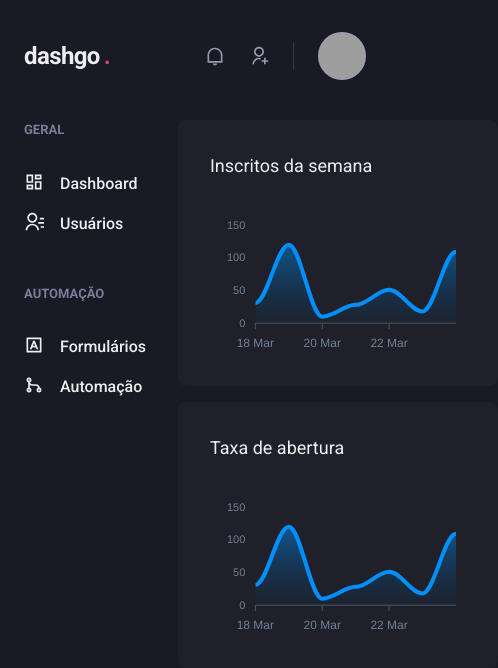
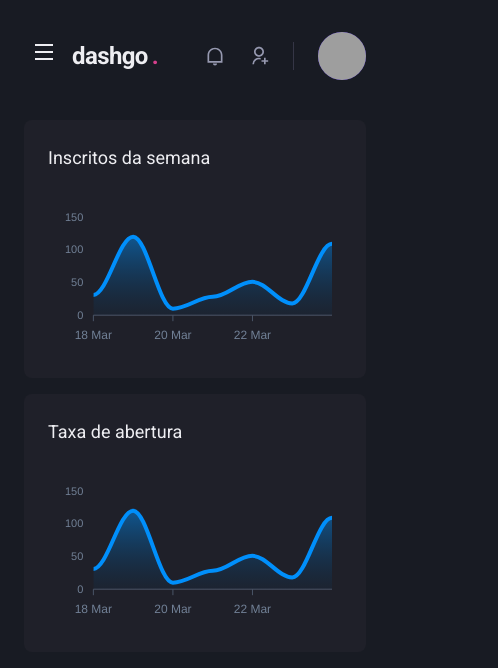
Before and after one commit to GiovanniBussola/dashgo, a Next.js app: page /dashboard in a window 390 px wide. Shown: the top 668 px of the page, 498 px wide, since content can reach past the window. Built offline with nearby package versions, Linux system fonts and the light colour scheme; grey boxes are pictures that could not be loaded.

Commit message:
feat: created responsive dashboard

```diff
--- a/src/components/Header/index.tsx
+++ b/src/components/Header/index.tsx
@@ -1,10 +1,14 @@
-import { Flex, useBreakpointValue } from "@chakra-ui/react";
+import { Flex, Icon, IconButton, useBreakpointValue } from "@chakra-ui/react";
+import { RiMenuLine } from "react-icons/ri";
+import { useSidebarDrawer } from "../../contexts/SidebarDrawerContext";
 import Logo from "./Logo";
 import NotificationsNav from "./NotificationsNav";
 import { Profile } from "./Profile";
 import SearchBox from "./SearchBox";
 
 export function Header() {
+  const { onOpen } = useSidebarDrawer();
+
   const isWideVersion = useBreakpointValue({
     base: false,
     lg: true,
@@ -21,6 +25,16 @@
       px="6"
       align="center"
     >
+      {!isWideVersion && (
+        <IconButton
+          icon={<Icon as={RiMenuLine} />}
+          fontSize="24"
+          variant="unstyled"
+          onClick={onOpen}
+          aria-label="Open navigation"
+          mr="2"
+        ></IconButton>
+      )}
       <Logo />
 
       {isWideVersion && <SearchBox />}
--- /dev/null
+++ b/src/components/Sidebar/SidebarNav.tsx
@@ -0,0 +1,24 @@
+import { Stack } from "@chakra-ui/react";
+import {
+  RiContactsLine,
+  RiDashboardLine,
+  RiGitMergeLine,
+  RiInputMethodLine,
+} from "react-icons/ri";
+import { NavLink } from "./NavLink";
+import { NavSection } from "./NavSection";
+
+export function SidebarNav() {
+  return (
+    <Stack spacing="12" align="flex-start">
+      <NavSection title="GERAL">
+        <NavLink children="Dashboard" icon={RiDashboardLine} />
+        <NavLink children="Usuários" icon={RiContactsLine} />
+      </NavSection>
+      <NavSection title="AUTOMAÇÃO">
+        <NavLink children="Formulários" icon={RiInputMethodLine} />
+        <NavLink children="Automação" icon={RiGitMergeLine} />
+      </NavSection>
+    </Stack>
+  );
+}
--- a/src/components/Sidebar/index.tsx
+++ b/src/components/Sidebar/index.tsx
@@ -1,26 +1,44 @@
-import { Box, Stack } from "@chakra-ui/react";
 import {
-  RiContactsLine,
-  RiDashboardLine,
-  RiGitMergeLine,
-  RiInputMethodLine,
-} from "react-icons/ri";
-import { NavLink } from "./NavLink";
-import { NavSection } from "./NavSection";
+  Box,
+  Drawer,
+  DrawerBody,
+  DrawerCloseButton,
+  DrawerContent,
+  DrawerHeader,
+  DrawerOverlay,
+  useBreakpointValue,
+} from "@chakra-ui/react";
+import { useSidebarDrawer } from "../../contexts/SidebarDrawerContext";
+import { SidebarNav } from "./SidebarNav";
 
 export function Sidebar() {
+  const { isOpen, onClose } = useSidebarDrawer();
+
+  const isDrawerSidebar = useBreakpointValue({
+    base: true,
+    lg: false,
+  });
+
+  if (isDrawerSidebar) {
+    return (
+      <Drawer isOpen={isOpen} placement="left" onClose={onClose}>
+        <DrawerOverlay>
+          <DrawerContent bg="gray.800" p="4">
+            <DrawerCloseButton mt="6" />
+            <DrawerHeader>Navegação</DrawerHeader>
+
+            <DrawerBody>
+              <SidebarNav />
+            </DrawerBody>
+          </DrawerContent>
+        </DrawerOverlay>
+      </Drawer>
+    );
+  }
+
   return (
     <Box as="aside" w="64" mr="8">
-      <Stack spacing="12" align="flex-start">
-        <NavSection title="GERAL">
-          <NavLink children="Dashboard" icon={RiDashboardLine} />
-          <NavLink children="Usuários" icon={RiContactsLine} />
-        </NavSection>
-        <NavSection title="AUTOMAÇÃO">
-          <NavLink children="Formulários" icon={RiInputMethodLine} />
-          <NavLink children="Automação" icon={RiGitMergeLine} />
-        </NavSection>
-      </Stack>
+      <SidebarNav />
     </Box>
   );
 }
--- /dev/null
+++ b/src/contexts/SidebarDrawerContext.tsx
@@ -0,0 +1,30 @@
+import { useDisclosure, UseDisclosureReturn } from "@chakra-ui/react";
+import { useRouter } from "next/router";
+import { createContext, ReactNode, useContext, useEffect } from "react";
+
+interface SidebarDrawerProviderProps {
+  children: ReactNode;
+}
+
+type SidebarDrawerContextData = UseDisclosureReturn;
+
+const SidebarDrawerContext = createContext({} as SidebarDrawerContextData);
+
+export function SidebarDrawerProvider({
+  children,
+}: SidebarDrawerProviderProps) {
+  const disclosure = useDisclosure();
+  const router = useRouter();
+
+  useEffect(() => {
+    disclosure.onClose();
+  }, [router.asPath]);
+
+  return (
+    <SidebarDrawerContext.Provider value={disclosure}>
+      {children}
+    </SidebarDrawerContext.Provider>
+  );
+}
+
+export const useSidebarDrawer = () => useContext(SidebarDrawerContext);
--- a/src/pages/_app.tsx
+++ b/src/pages/_app.tsx
@@ -1,11 +1,14 @@
 import { AppProps } from "next/app";
 import { ChakraProvider } from "@chakra-ui/provider";
 import { theme } from "../styles/theme";
+import { SidebarDrawerProvider } from "../contexts/SidebarDrawerContext";
 
 function MyApp({ Component, pageProps }: AppProps) {
   return (
     <ChakraProvider theme={theme}>
-      <Component {...pageProps} />
+      <SidebarDrawerProvider>
+        <Component {...pageProps} />
+      </SidebarDrawerProvider>
     </ChakraProvider>
   );
 }
--- a/src/pages/dashboard.tsx
+++ b/src/pages/dashboard.tsx
@@ -76,13 +76,13 @@
           minChildWidth="320px"
           alignItems="flex-start"
         >
-          <Box p="8" bg="gray.800" borderRadius={8} pb="4">
+          <Box p={["6", "8"]} bg="gray.800" borderRadius={8} pb="4">
             <Text fontSize="lg" mb="4">
               Inscritos da semana
             </Text>
             <Chart options={options} series={series} type="area" height={160} />
           </Box>
-          <Box p="8" bg="gray.800" borderRadius={8} pb="4">
+          <Box p={["6", "8"]} bg="gray.800" borderRadius={8} pb="4">
             <Text fontSize="lg" mb="4">
               Taxa de abertura
             </Text>
```
